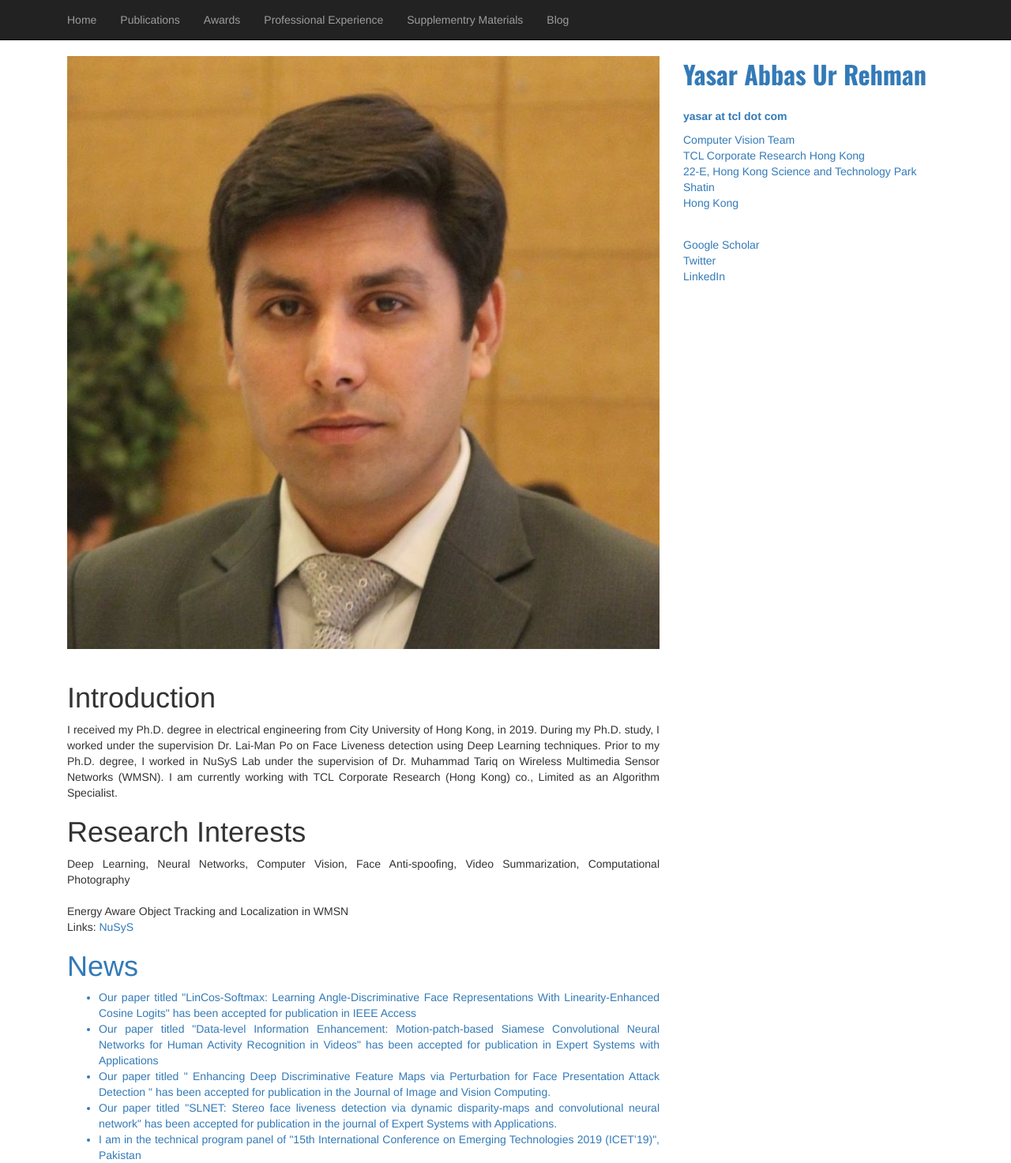
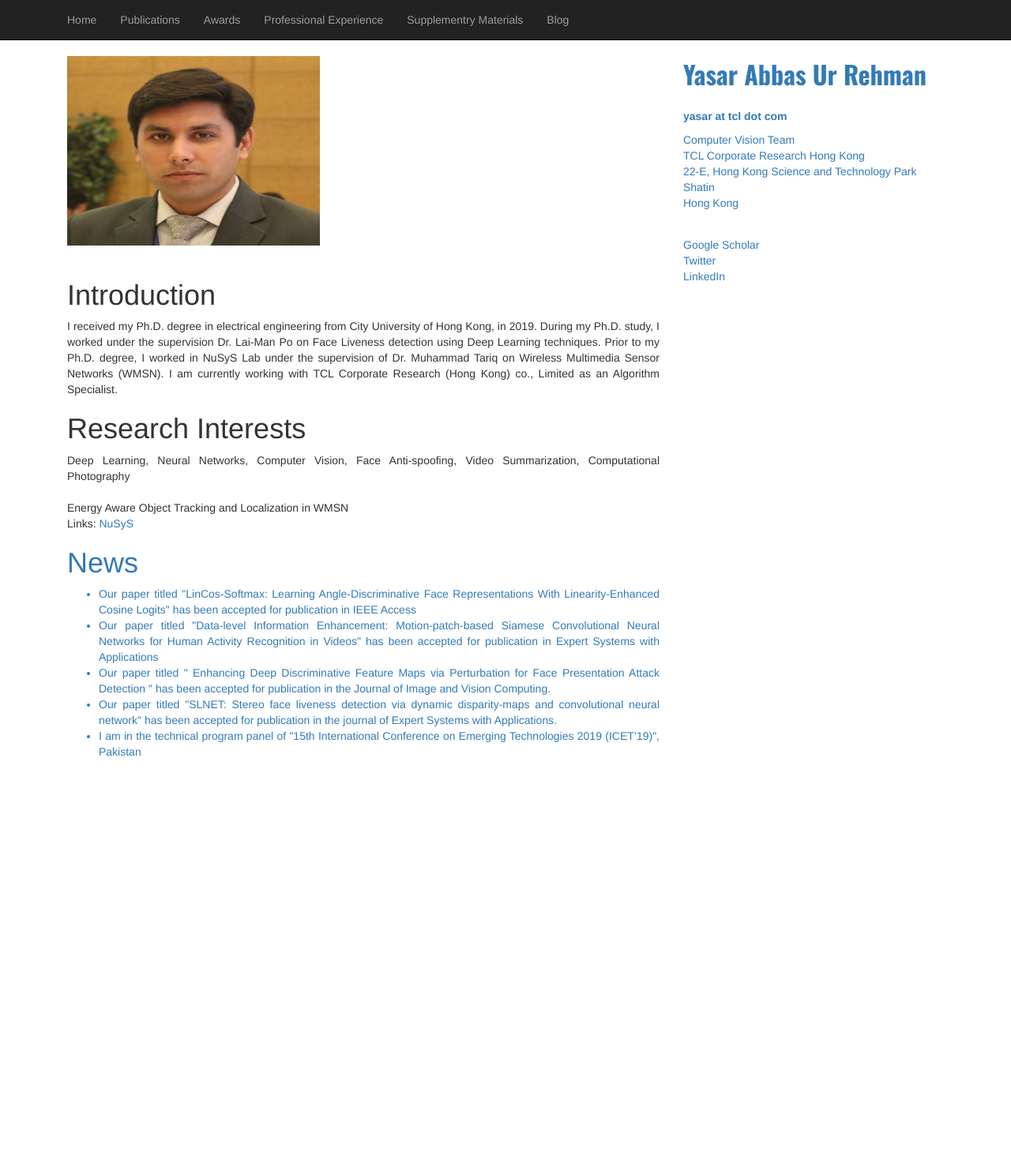
Before and after one commit to yasar-rehman/yasar, a Jekyll site: the page built from index.html, in a window 1280 px wide. Shown: the whole page at 79% size. Built offline with Jekyll 4.4.1, drawn with Linux system fonts in a browser that asks for light colours; after the commit the page ends 971 px from its top, so only the background shows below that.

Commit message:
Update index.html

```diff
--- a/index.html
+++ b/index.html
@@ -10,7 +10,7 @@
             <div class="col-md-8" style="height: 100vh;">
 
                 <!-- Main Image -->
-                <img class="img-responsive" src="images/my_profile.jpg" alt=""><br>
+                <img class="img-responsive" src="images/my_profile.jpg" alt="" style="width:320px;height:240px;"><br>
 
                 <div style="margin-top:3%; text-align:justify;">
 			<h1 class="font-custom">Introduction</h1>
```
